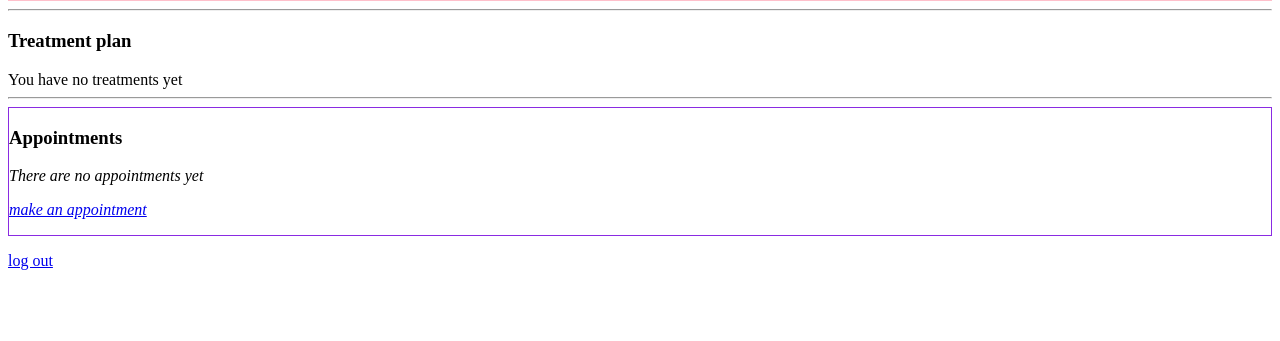
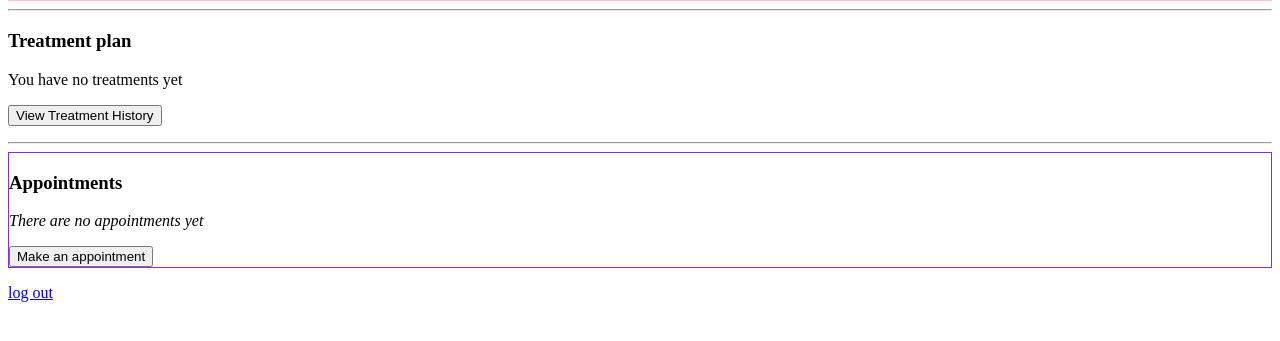
Before and after one commit to IwannabeSplendid/Clinec, a Django app: template users/templates/users/patient_page.html in a window 1280 px wide. Shown: the part 241-582 px from the top of the page. Run offline with Django 3.2, Linux system fonts and the light colour scheme; the template is opened without the code that fills it, so the values that code supplies are empty.

Commit message:
second commit

```diff
--- a/users/templates/users/appointment.html
+++ b/users/templates/users/appointment.html
@@ -10,7 +10,7 @@
 
 <h3>Appointment form</h3>
 
-<form action="{% url 'personal' %}" method="post">
+<form action="{% url 'appointment' %}" method="post">
     {% csrf_token%}
     <p>Name: {{user.patient.name}}</p>
     <p>Surname: {{user.patient.surname}} </p>
--- a/users/templates/users/layout.html
+++ b/users/templates/users/layout.html
@@ -4,6 +4,7 @@
     <meta charset="UTF-8">
     <meta http-equiv="X-UA-Compatible" content="IE=edge">
     <meta name="viewport" content="width=device-width, initial-scale=1.0">
+
     {% block head %}{% endblock %}
 </head>
 <body>
--- a/users/templates/users/patient_page.html
+++ b/users/templates/users/patient_page.html
@@ -12,6 +12,17 @@
         left: 40%;
         background-color: cadetblue;
         border-radius: 6px;
+    }
+
+    #treatment-history{
+        visibility: hidden;
+        position: fixed;
+        top: 20%;
+        left: 20%;
+        width: 60%;
+        background-color: darkseagreen;
+        border-radius: 2%;
+        border: 1px solid black;
     }
 </style>
 
@@ -36,28 +47,47 @@
 
 <div>
     <h3>Treatment plan</h3>
-    {%for treatment in request.user.patient.treatments.all%}
+    {%for treatment in request.user.patient.treatments.all|dictsortreversed:"date"%}
+        <div style="border: 1px solid red">
+            {%if forloop.counter == 1%}
+                <p>Description: {{treatment.description}}</p>
+                <p>Medicaments: {{treatment.medicaments}}</p>
+                <p>Date: {{treatment.date}}</p>
+            {%endif%}
+        </div>
+    {%empty%}
+        You have no treatments yet
+    {% endfor %}
+
+    <p><button onclick="show_treatment_history()">View Treatment History</button></p>
+</div>
+
+
+<div id="treatment-history" >
+    <h3>Treatment plan</h3>
+    {%for treatment in request.user.patient.treatments.all|dictsortreversed:"date"%}
         <div style="border: 1px solid red">
             <p>Description: {{treatment.description}}</p>
             <p>Medicaments: {{treatment.medicaments}}</p>
             <p>Date: {{treatment.date}}</p>
         </div>
     {%empty%}
-    You have no treatments yet
+        You have no treatments yet
     {% endfor %}
+    <p><button onclick="close_treatment_history()">Close</button></p>
 </div>
 
 <hr>
 
 <div style="border: 1px solid blueviolet">
         <h3>Appointments</h3>
-        {% for appointment in user.patient.appointments.all %}
-        <p>{{appointment}}</p>
+        {% for appointment in user.patient.appointments.all|dictsort:"date" %}
+            <p>{{appointment}}</p>
         {% empty %}
-        <p><i>There are no appointments yet</i></p>
+            <p><i>There are no appointments yet</i></p>
         {% endfor %}
 
-    <p><a href="{% url 'appointment' %}"><i>make an appointment</i></a></p>
+    <form action="{% url 'appointment' %}"><input type="submit" value="Make an appointment"></form>
 </div>
 
     <p><a href="{% url 'logout' %}">log out</a></p>
@@ -83,6 +113,7 @@
 </div>
 
 <script>
+    //popup to edit patient info
     function show_popup(){
         document.getElementById('popup-form').style.visibility="visible";
     }
@@ -91,6 +122,15 @@
         document.getElementById('popup-form').style.visibility="hidden";
     }
 
+    //popup to edit
+    function show_treatment_history(){
+        document.getElementById('treatment-history').style.visibility = "visible";
+    }
+
+    function close_treatment_history(){
+        document.getElementById('treatment-history').style.visibility = "hidden";
+    }
+
 </script>
 
 {% endblock %}
--- a/users/views.py
+++ b/users/views.py
@@ -97,6 +97,7 @@ def appointment(request):
             medical_service = request.POST["medical_service"],
             date = request.POST["date"]
         )
+        return HttpResponseRedirect(reverse('personal'))
 
     return render(request, 'users/appointment.html', {
         'doctors' :  Doctor.objects.all()
```
Also changed, not shown: users/templates/users/doctor_page.html (+44 -8 lines), db.sqlite3.
